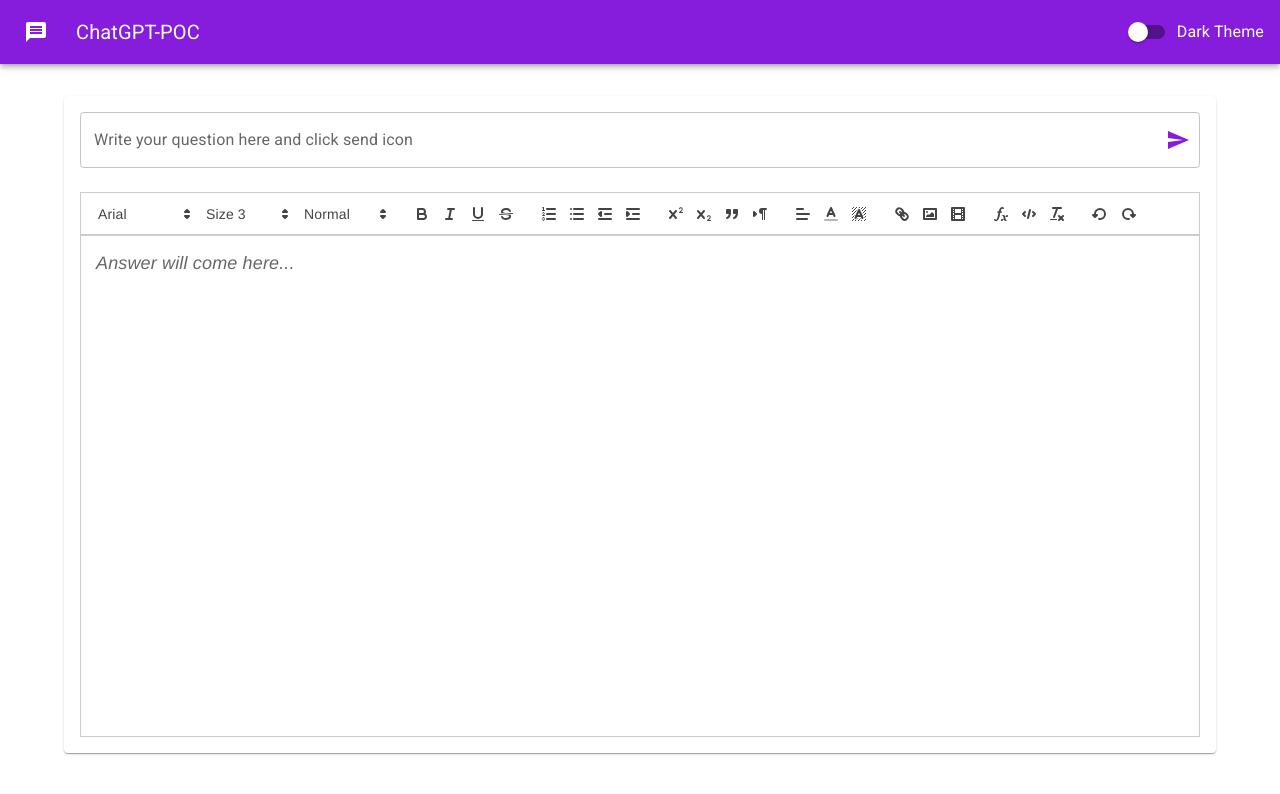
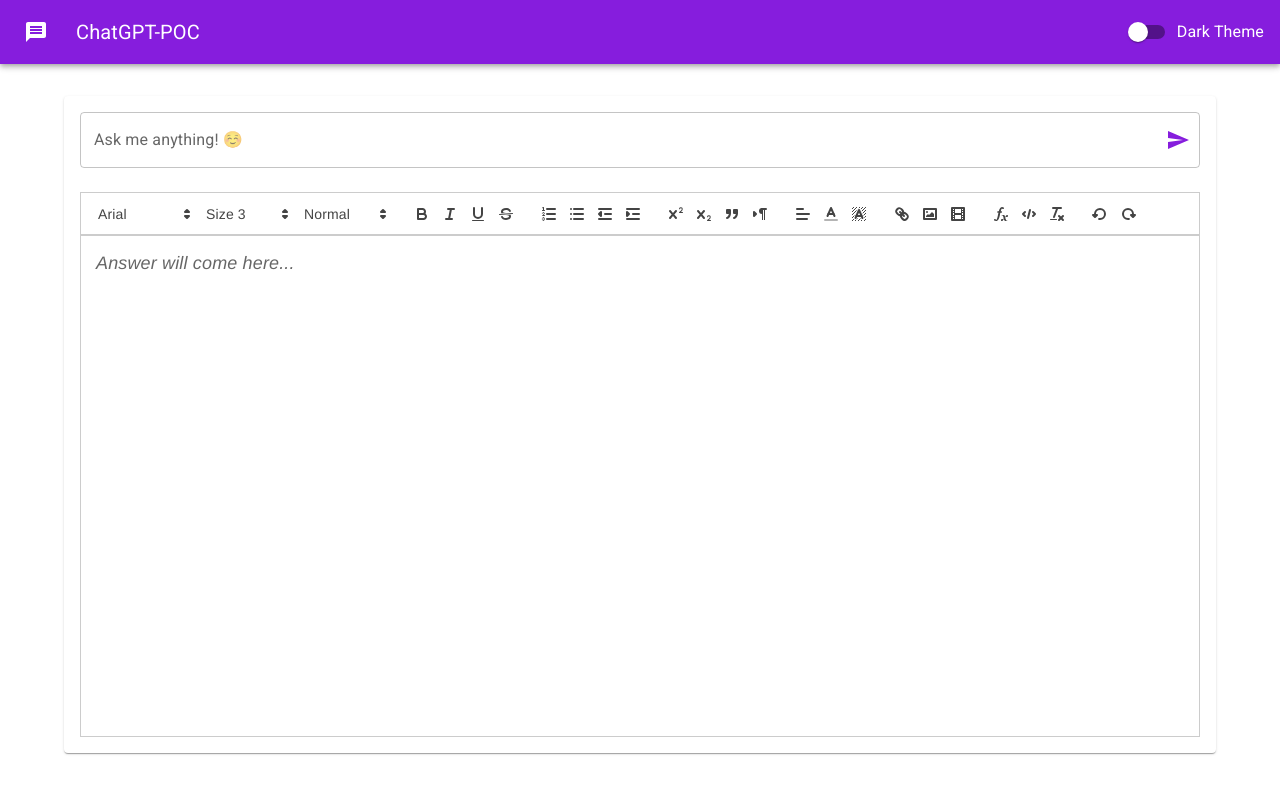
Before and after one commit to PrototypeDemo/chat-gpt-poc, a React (Create React App) app in the folder frontend/: page / in a window 1280 px wide. Shown: the top 794 px of the page. Built offline with nearby package versions, Linux system fonts and the light colour scheme; a web font is replaced by a local one.

Commit message:
updated the front end

```diff
--- a/frontend/src/QuillEditor/QuillEditor.js
+++ b/frontend/src/QuillEditor/QuillEditor.js
@@ -60,7 +60,7 @@ function QuillEditor() {
           <form onSubmit={handleSubmit}>
             <div className="m-b-15">
               <TextField
-                label="Write your question here and click send icon"
+                label="Ask me anything! ☺️"
                 placeholder="Enter your question..."
                 multiline
                 fullWidth
```
